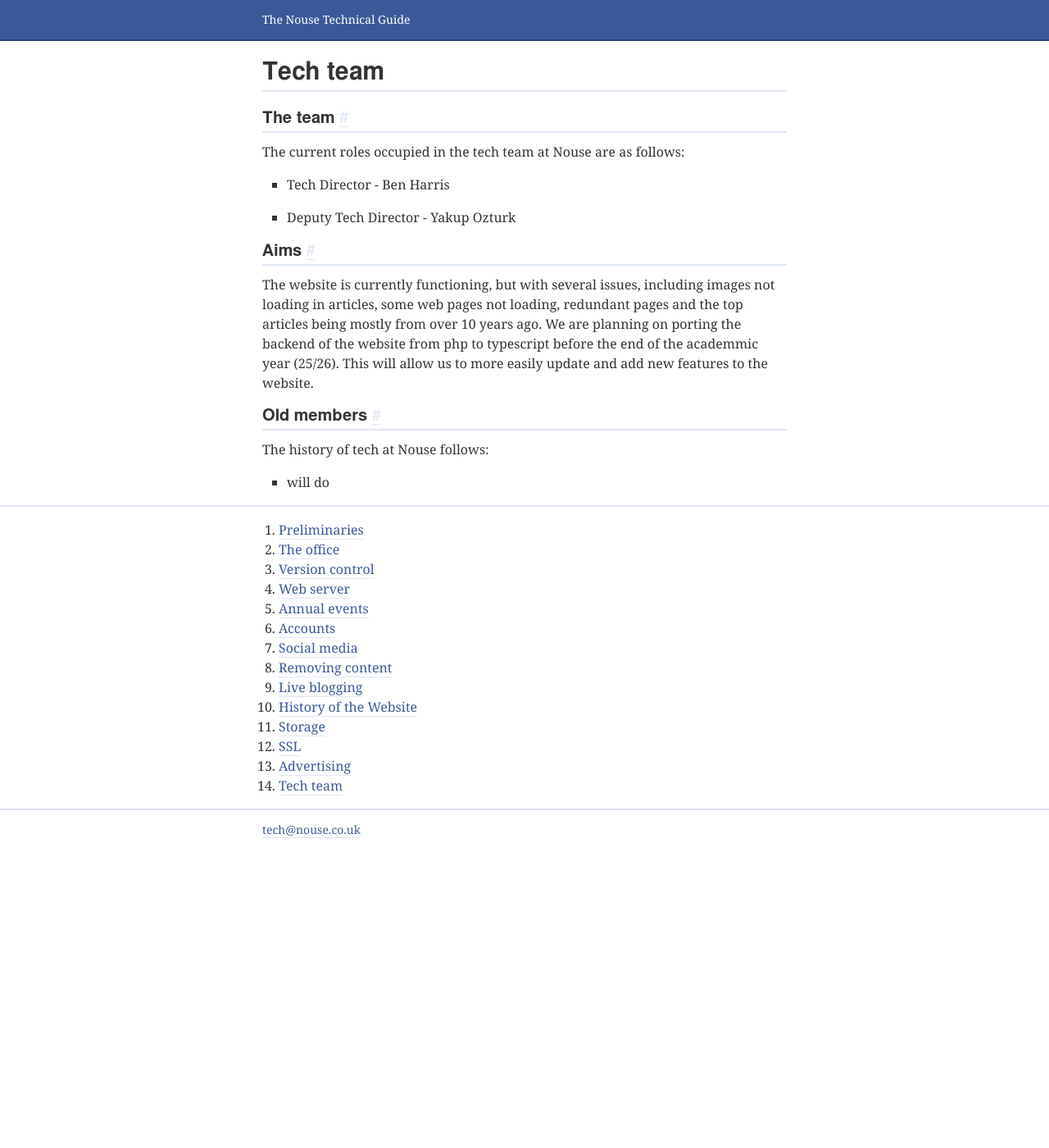
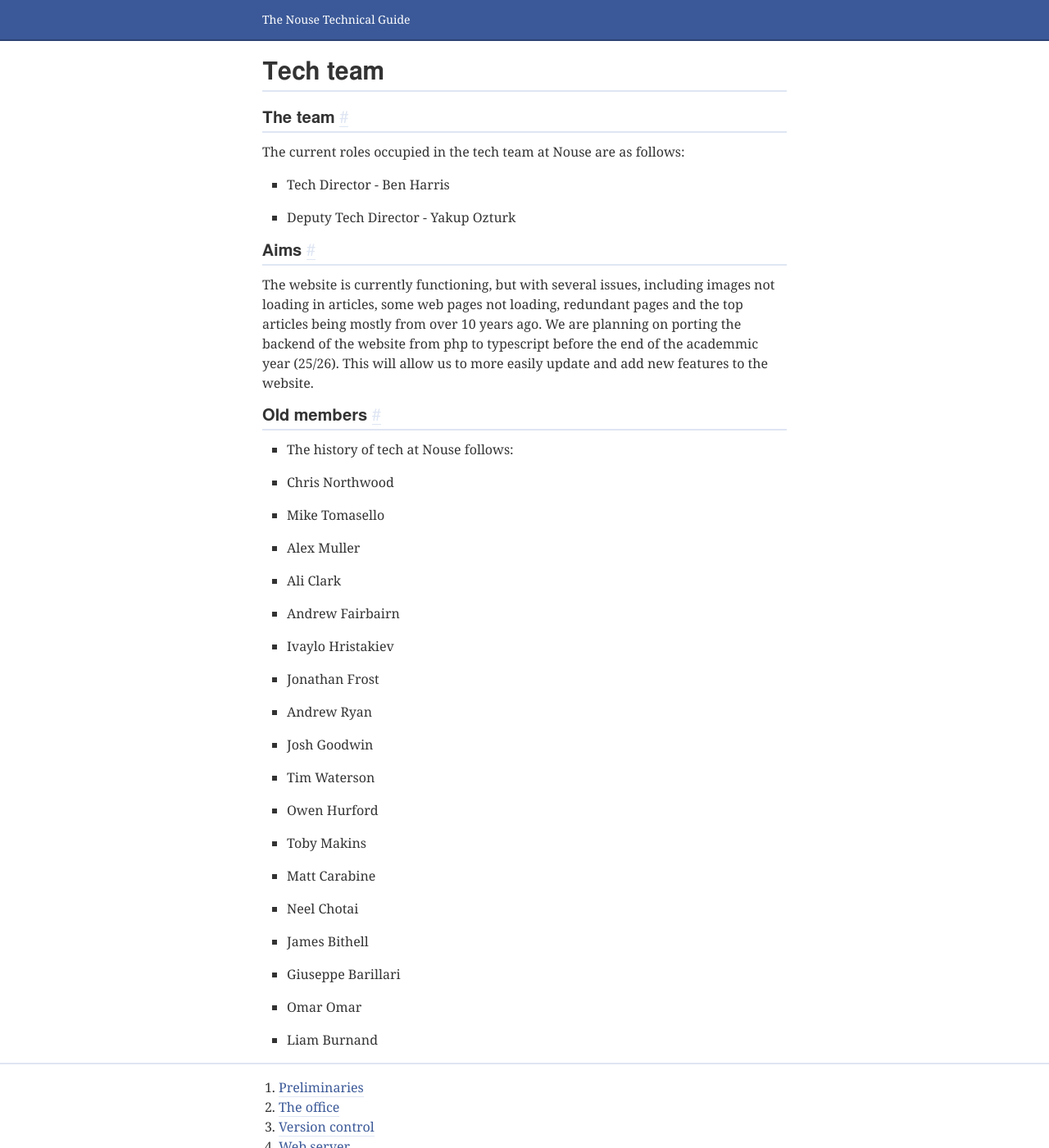
Before and after one commit to yorknouse/docs, a Jekyll site: the page built from pages/15 tech-team.md, in a window 1280 px wide and 1400 px high. Shown: the whole window at 82% size. Built offline with Jekyll 4.4.1, drawn with Linux system fonts in a browser that asks for light colours.

Commit message:
added old members to 15

```diff
--- a/pages/15 tech-team.md
+++ b/pages/15 tech-team.md
@@ -11,5 +11,22 @@ The current roles occupied in the tech team at Nouse are as follows:
 The website is currently functioning, but with several issues, including images not loading in articles, some web pages not loading, redundant pages and the top articles being mostly from over 10 years ago. We are planning on porting the backend of the website from php to typescript before the end of the academmic year (25/26). This will allow us to more easily update and add new features to the website.
 
 ## Old members
-The history of tech at Nouse follows:
-* will do
+* The history of tech at Nouse follows:
+* Chris Northwood
+* Mike Tomasello
+* Alex Muller
+* Ali Clark
+* Andrew Fairbairn
+* Ivaylo Hristakiev
+* Jonathan Frost
+* Andrew Ryan
+* Josh Goodwin
+* Tim Waterson
+* Owen Hurford
+* Toby Makins
+* Matt Carabine
+* Neel Chotai
+* James Bithell
+* Giuseppe Barillari
+* Omar Omar
+* Liam Burnand
```
